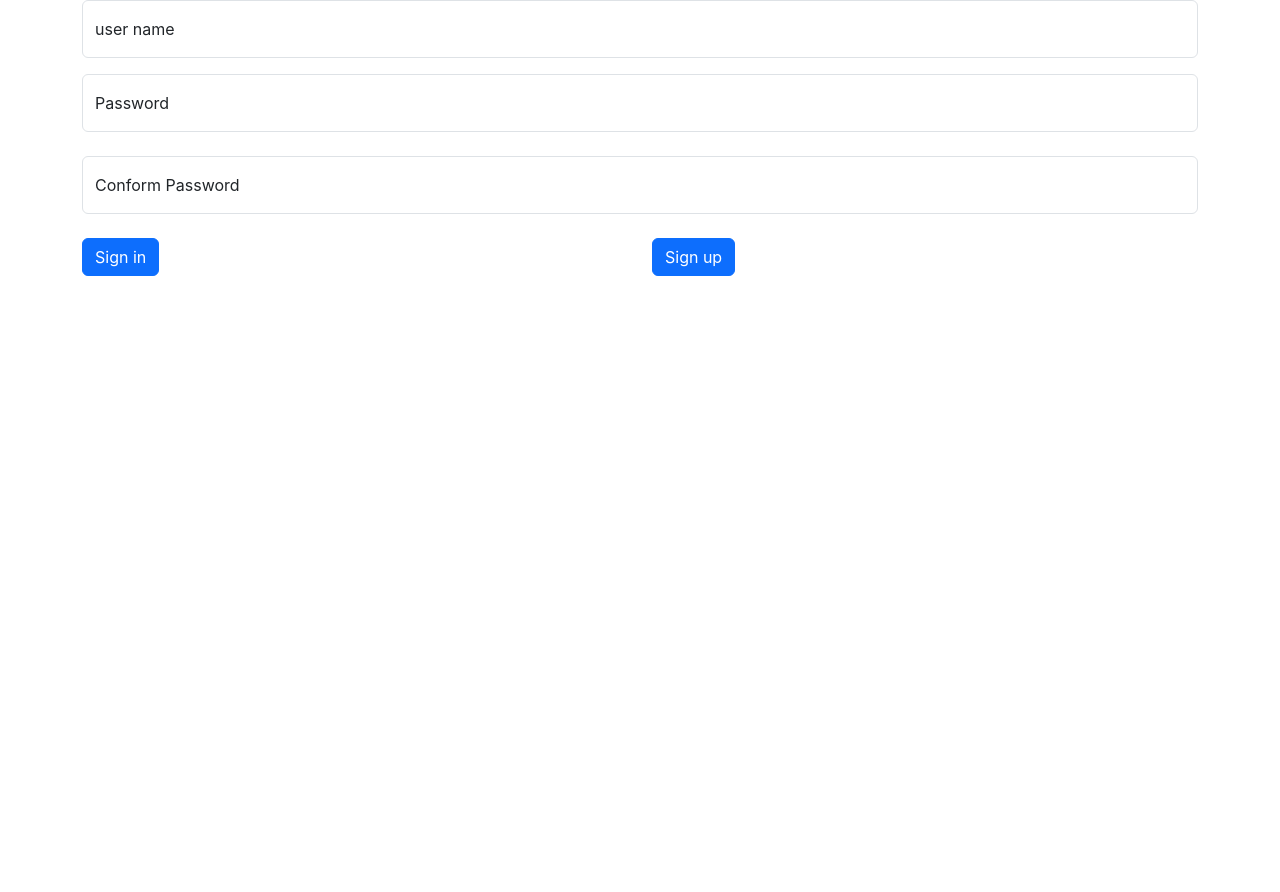
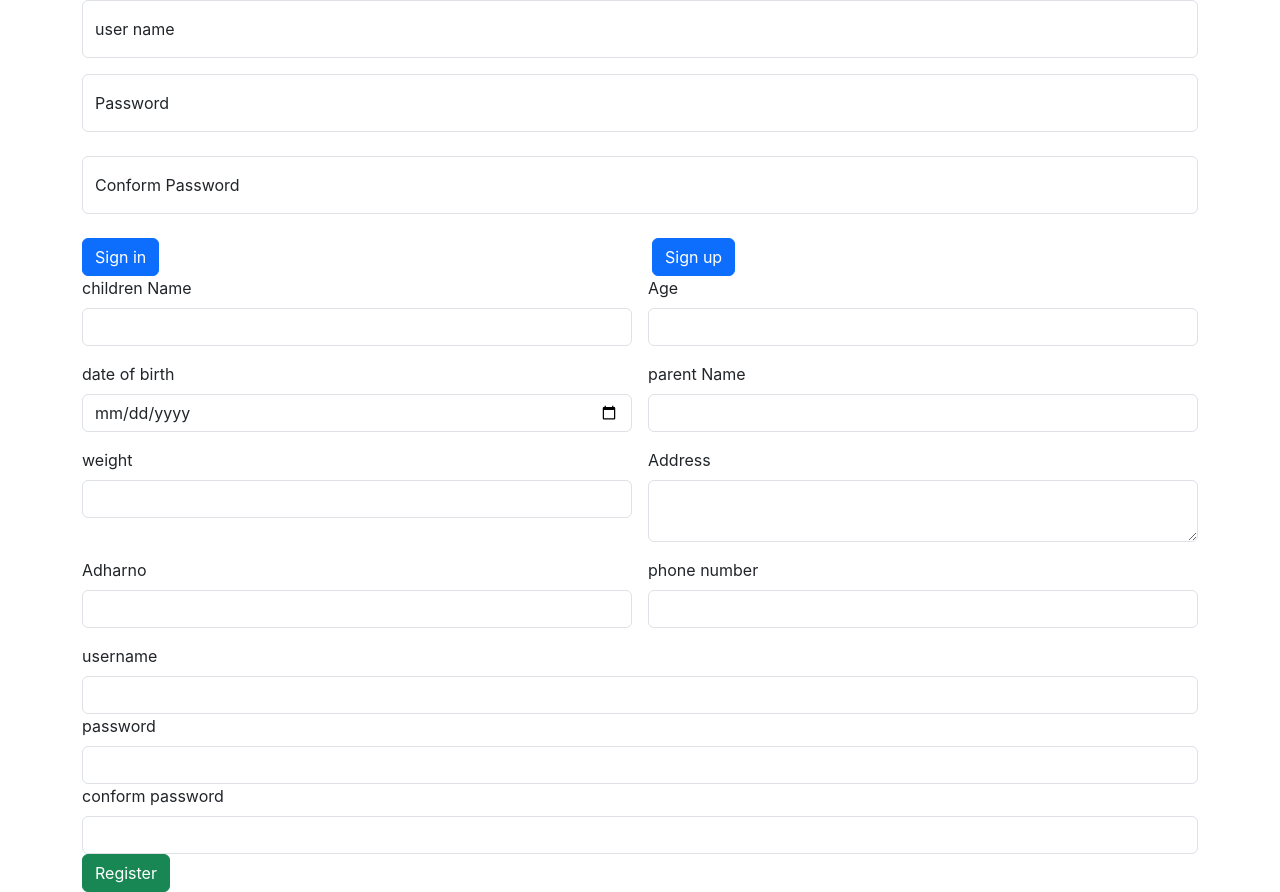
Before and after one commit to Alfiya6282823310/Anganawadi-app-Frontend, a React (Create React App) app: page / in a window 1280 px wide. Before the commit the page ends 800 px from the top, so only its background shows below. Built offline with nearby package versions, Linux system fonts and the light colour scheme.

Commit message:
register form completed

```diff
--- a/src/App.js
+++ b/src/App.js
@@ -1,11 +1,13 @@
 import logo from './logo.svg';
 import './App.css';
 import Login from './Components/Login';
+import Register from './Components/Register';
 
 function App() {
   return (
     <div>
       <Login/>
+      <Register/>
     </div>
   );
 }
--- /dev/null
+++ b/src/Components/Register.jsx
@@ -0,0 +1,65 @@
+import React from 'react'
+
+const Register = () => {
+  return (
+    <div>
+        <div className="container">
+            <div className="row">
+                <div className="col col-12 col-sm-12 col-md-12 col-lg-12 col-xl-12 col-xxl-12">
+                    <div className="row g-3">
+                        <div className="col col-12 col-sm-6 col-md-6 col-lg-6 col-xl-6">
+                            <label htmlFor="" className="form-label">children Name</label>
+                            <input type="text" className="form-control" />
+                        </div>
+                        <div className="col col-12 col-sm-6 col-md-6 col-lg-6 col-xl-6">
+                        <label htmlFor="" className="form-label">Age</label>
+                        <input type="number" className="form-control" />
+                        </div>
+                        <div className="col col-12 col-sm-6 col-md-6 col-lg-6 col-xl-6">
+                        <label htmlFor="" className="form-label">date of birth</label>
+                        <input type="date" className="form-control" />
+                        </div>
+                        <div className="col col-12 col-sm-6 col-md-6 col-lg-6 col-xl-6">
+                        <label htmlFor="" className="form-label">parent Name</label>
+                        <input type="text" className="form-control" />
+                        </div>
+                        <div className="col col-12 col-sm-6 col-md-6 col-lg-6 col-xl-6">
+                        <label htmlFor="" className="form-label">weight</label>
+                        <input type="number" className="form-control" />
+                        </div>
+                        <div className="col col-12 col-sm-6 col-md-6 col-lg-6 col-xl-6">
+                        <label htmlFor="" className="form-label">Address</label>
+                        <textarea name="" id="" className="form-control"></textarea>
+                        </div>
+                        <div className="col col-12 col-sm-6 col-md-6 col-lg-6 col-xl-6">
+                        <label htmlFor="" className="form-label">Adharno</label>
+                        <input type="number" className="form-control" />
+                        </div>
+                        <div className="col col-12 col-sm-6 col-md-6 col-lg-6 col-xl-6">
+                        <label htmlFor="" className="form-label">phone number</label>
+                        <input type="number" className="form-control" />
+                        </div>
+                        <div className="col col-12 col-sm-12 col-md-12 col-lg-12 col-xl-12">
+                        <label htmlFor="" className="form-label">username</label>
+                        <input type="password" className="form-control" />
+                        </div>
+                        </div>
+                        <div className="col col-12 col-sm-12 col-md-12 col-lg-12 col-xl-12">
+                        <label htmlFor="" className="form-label"> password</label>
+                        <input type="password" className="form-control" />
+                        </div>
+                        <div className="col col-12 col-sm-12 col-md-12 col-lg-12 col-xl-12">
+                        <label htmlFor="" className="form-label">conform password</label>
+                        <input type="password" className="form-control" />
+                        </div>
+                        <div className="col col-12 col-sm-12 col-md-12 col-lg-12 col-xl-12">
+                            <button className="btn btn-success">Register</button>
+                        </div>
+                    </div>
+                </div>
+            </div>
+        </div>
+  )
+}
+
+export default Register
```
